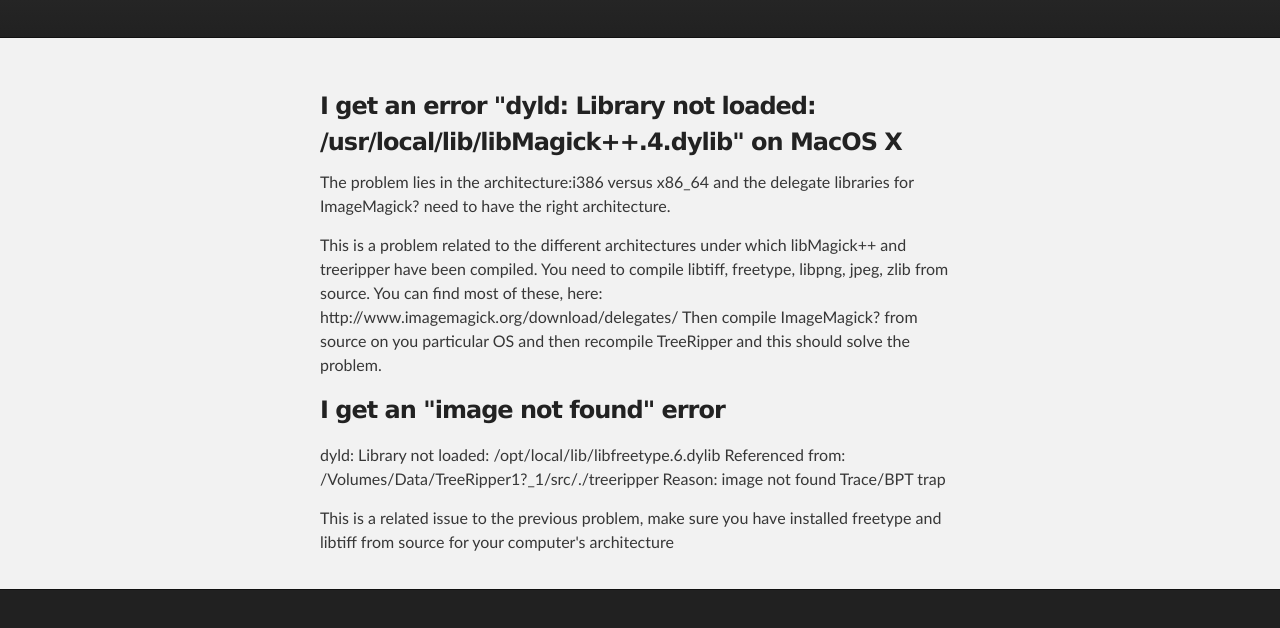
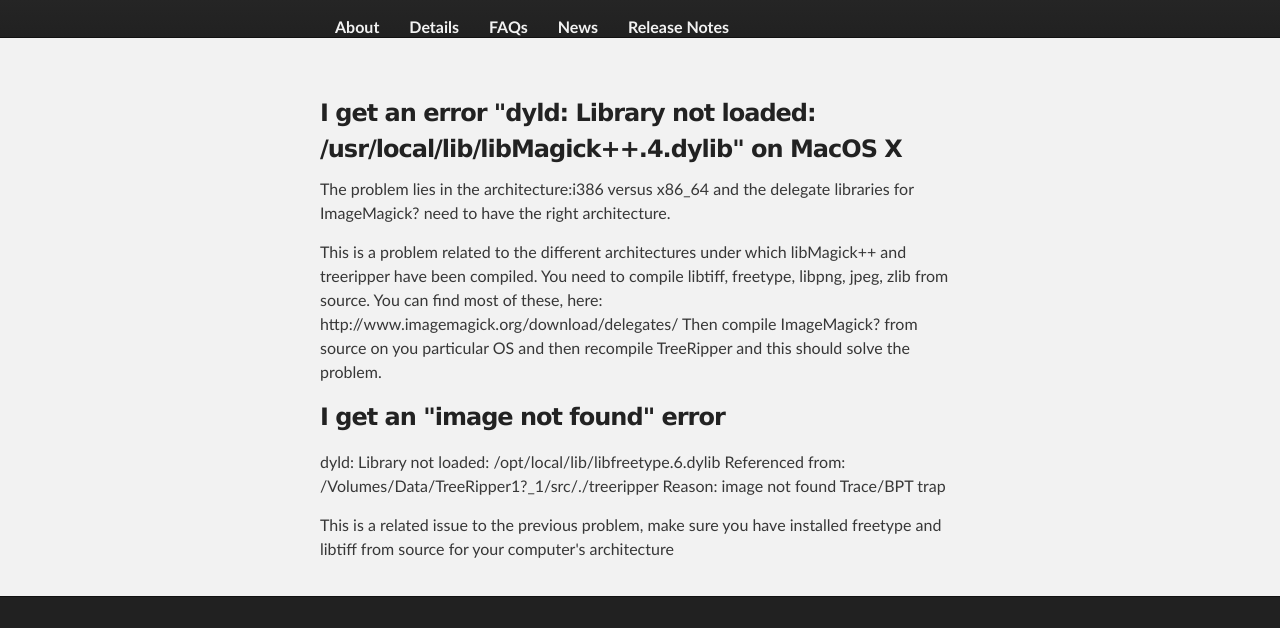
Before and after one commit to josephhughes/treeripper, a plain HTML site: page FAQs.html in a window 1280 px wide. Shown: the part 172-800 px from the top of the page. Drawn offline with Linux system fonts and the light colour scheme.

Commit message:
other pages

```diff
--- a/FAQs.html
+++ b/FAQs.html
@@ -50,6 +50,14 @@
 
           <h1 id="project_title">Treeripper</h1>
           <h2 id="project_tagline">FAQs</h2>
+   <!-- Here's all it takes to make this navigation bar. -->
+   <ul id="nav">
+      <li><a href="index.html">About</a></li>
+      <li><a href="Background.html">Details</a></li>
+      <li><a href="FAQs.html">FAQs</a></li>
+      <li><a href="News.html">News</a></li>
+      <li><a href="ReleaseNotes.html">Release Notes</a></li>
+   </ul>
 
         </header>
     </div>
```
Also changed, not shown: News.html (+8 -0 lines), ReleaseNotes.html (+8 -0 lines).
